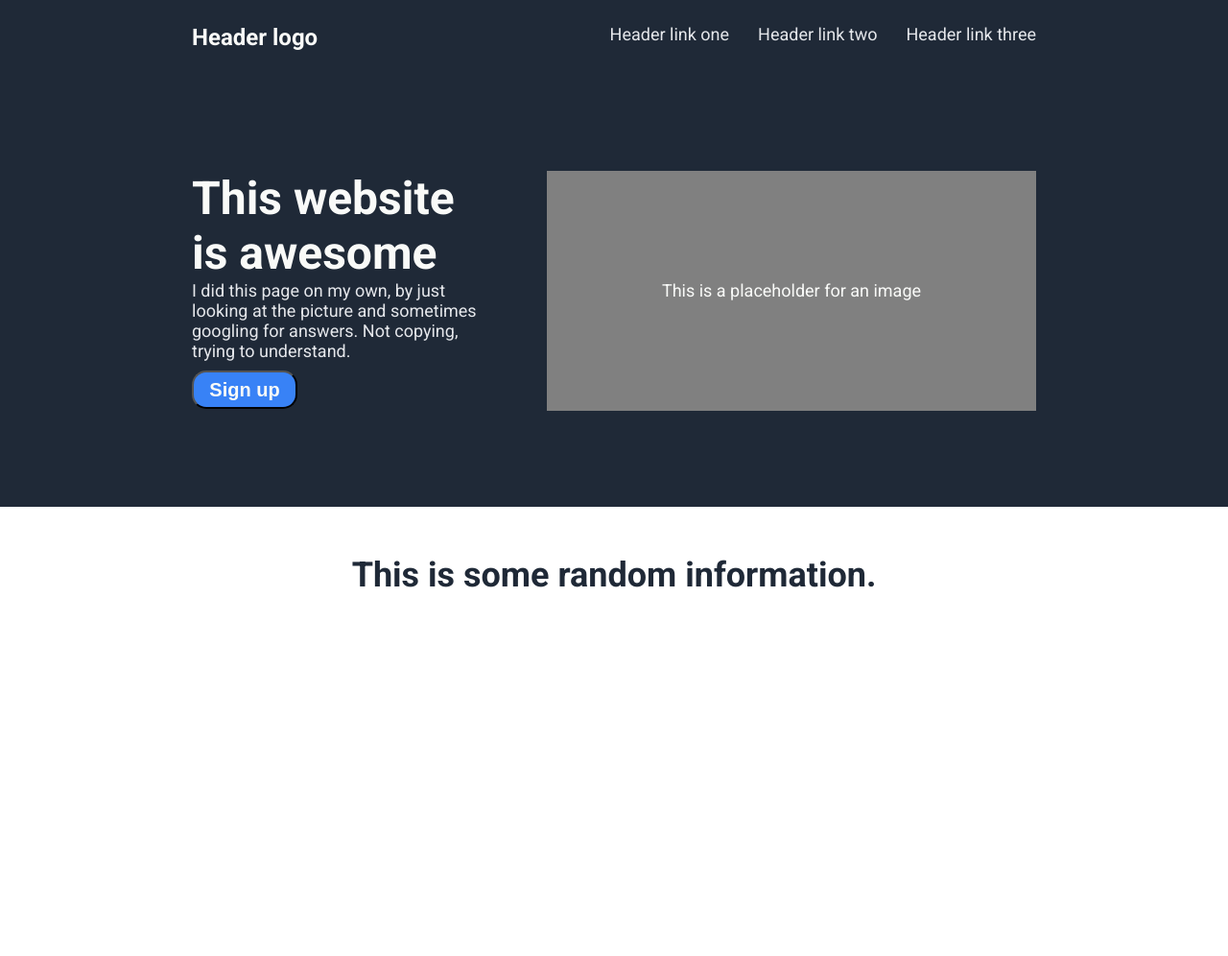
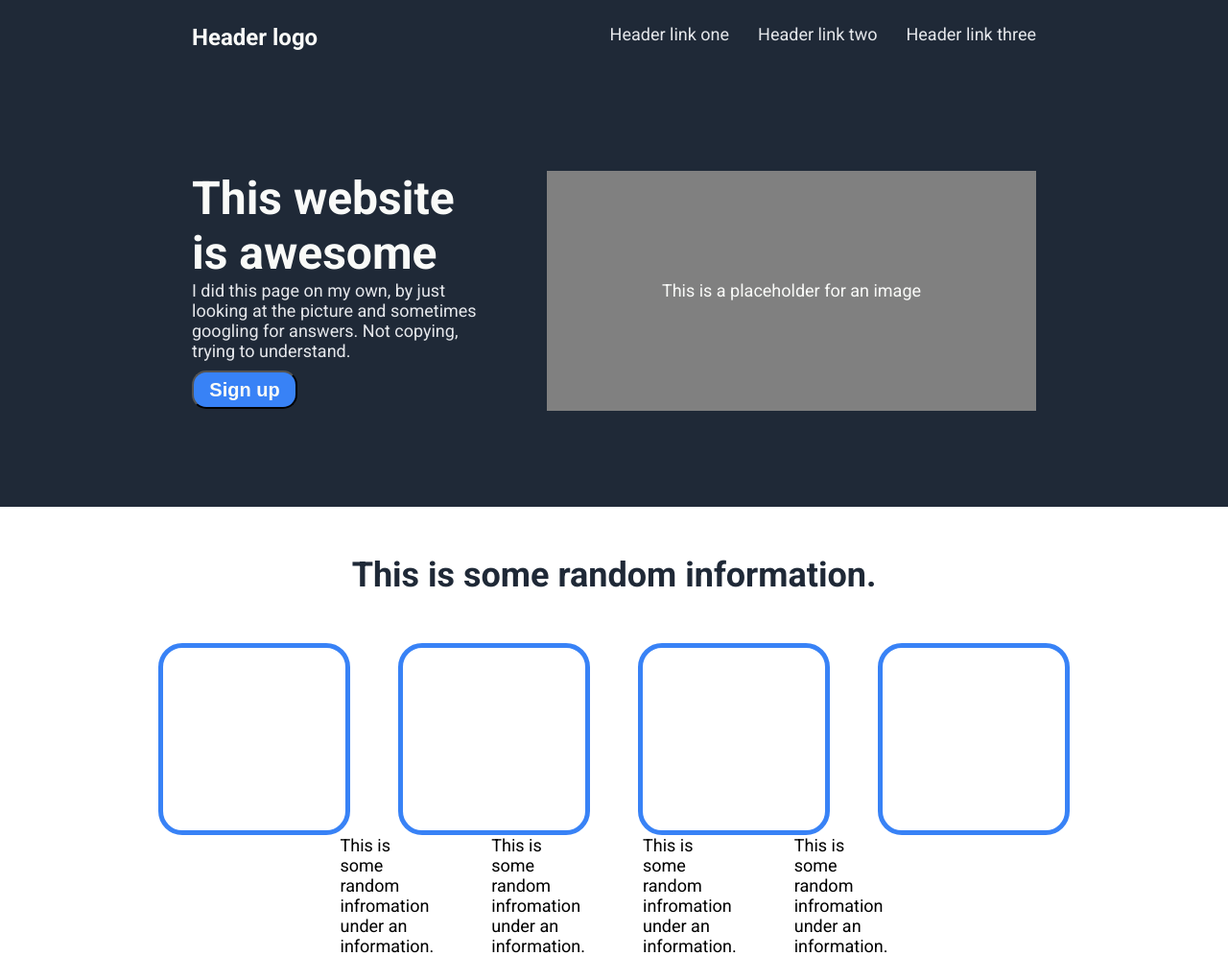
Before and after one commit to hubyy1/Project-Landing-Page-OP, a plain HTML site: page index.html in a window 1280 px wide. Shown: the whole page at 96% size. Before the commit the page ends 800 px from the top, so only its background shows below. Drawn offline with Linux system fonts and the light colour scheme.

Commit message:
add squares to content

```diff
--- a/css/style.css
+++ b/css/style.css
@@ -101,3 +101,27 @@ content h2 {
     color: #1F2937;
     padding: 50px;
 }
+.squares {
+    display: flex;
+    justify-content: center;
+    gap: 50px;
+}
+.square {
+    display: flex;
+    width: 200px;
+    height: 200px;
+    border: 5px solid #3882F6;
+    border-radius: 25px;
+}
+
+.para {
+    display: flex;
+    justify-content: center;
+    color: black;
+    padding: 0px 480px;
+    gap: 60px;
+
+}
+
+.para p {
+}
--- a/index.html
+++ b/index.html
@@ -23,7 +23,21 @@
         <button>Sign up</button></div>
         <div class="image">This is a placeholder for an image</div>
     </header>
-        <content><h2>This is some random information.</h2></content>
+        <content>
+            <h2>This is some random information.</h2>
+            <div class="squares">
+            <div class="square"></div>
+            <div class="square"></div>
+            <div class="square"></div>
+            <div class="square"></div>
+        </div>
+        <div class="para">
+        <p>This is some random infromation under an information.</p>
+        <p>This is some random infromation under an information.</p>
+        <p>This is some random infromation under an information.</p>
+        <p>This is some random infromation under an information.</p>
+    </div>
+        </content>
         <footer></footer>
 </body>
 </html>
```
